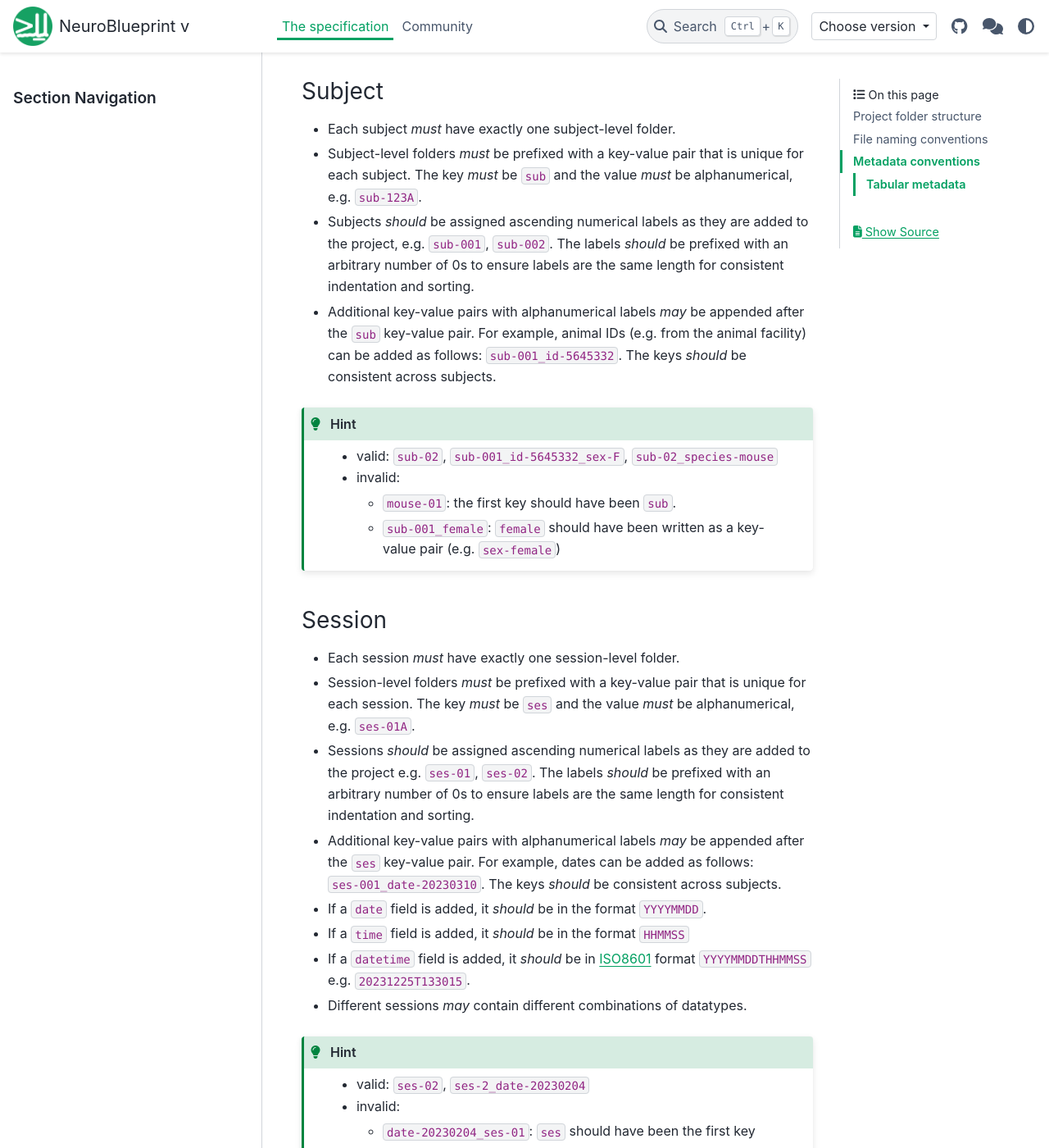
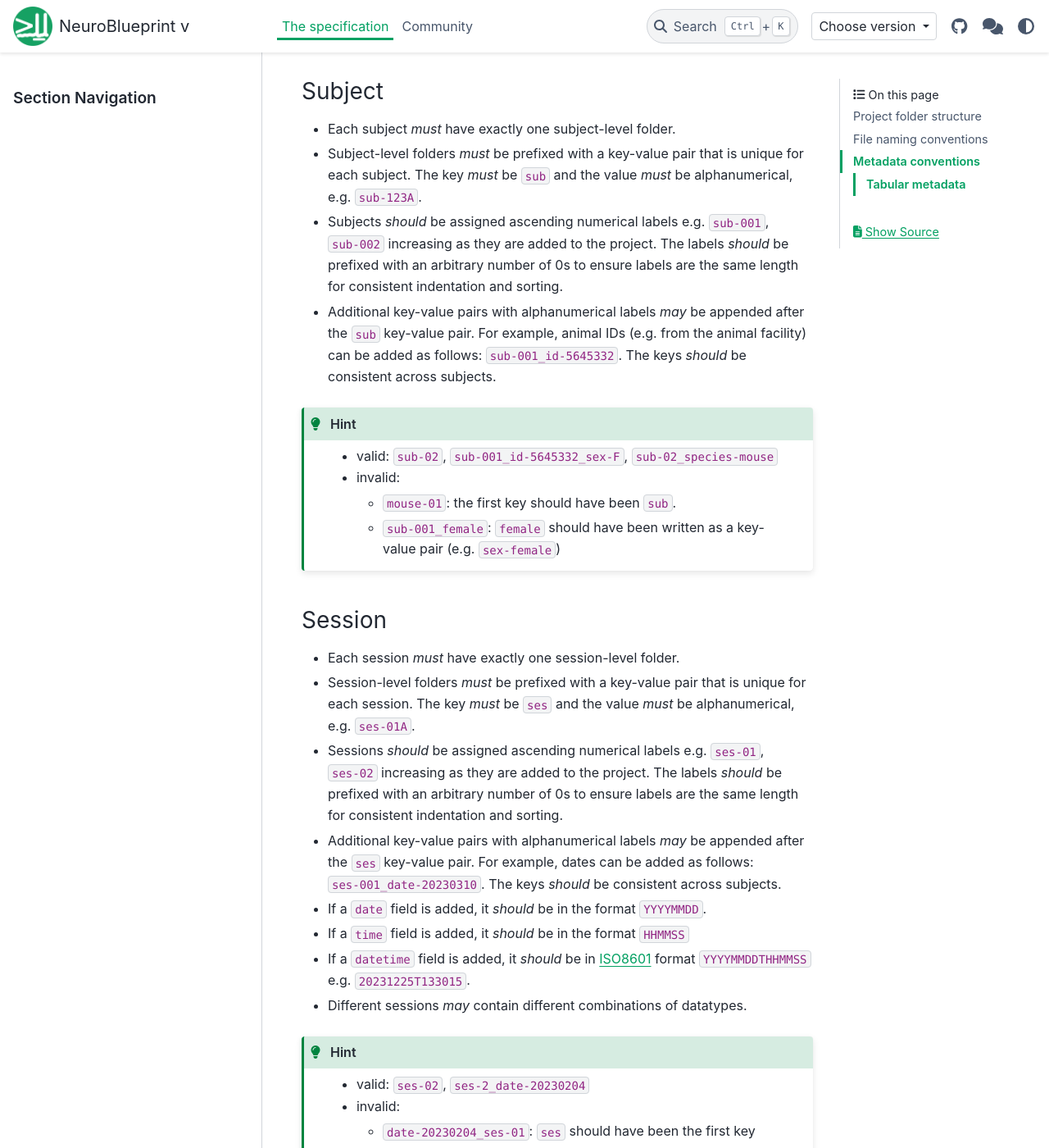
Before and after one commit to neuroinformatics-unit/NeuroBlueprint, a Sphinx documentation site: the page built from docs/source/specification.md, in a window 1280 px wide and 1400 px high, scrolled down 1667 px. Shown: the whole window at 82% size. Built offline with Sphinx 7.4.7 and the PyData theme 0.15.4, drawn with Linux system fonts in a browser that asks for light colours; the version number could not be read and is left out.

Commit message:
Minor adjustments to wording.

```diff
--- a/docs/source/specification.md
+++ b/docs/source/specification.md
@@ -40,7 +40,7 @@ Below we describe each level of the `rawdata` folder hierarchy in more detail. T
 
 * Each subject *must* have exactly one subject-level folder.
 * Subject-level folders *must* be prefixed with a key-value pair that is unique for each subject. The key *must* be `sub` and the value *must* be alphanumerical, e.g. `sub-123A`.
-* Subjects *should* be assigned ascending numerical labels as they are added to the project, e.g. `sub-001`, `sub-002`. The labels *should* be prefixed with an arbitrary number of 0s to ensure labels are the same length for consistent indentation and sorting.
+* Subjects *should* be assigned ascending numerical labels e.g. `sub-001`, `sub-002` increasing as they are added to the project. The labels *should* be prefixed with an arbitrary number of 0s to ensure labels are the same length for consistent indentation and sorting.
 * Additional key-value pairs with alphanumerical labels *may* be appended after the `sub` key-value pair. For example, animal IDs (e.g. from the animal facility) can be added as follows: `sub-001_id-5645332`. The keys *should* be consistent across subjects.
 
 :::{hint}
@@ -54,7 +54,7 @@ Below we describe each level of the `rawdata` folder hierarchy in more detail. T
 
 * Each session *must* have exactly one session-level folder.
 * Session-level folders *must* be prefixed with a key-value pair that is unique for each session. The key *must* be `ses` and the value *must* be alphanumerical, e.g. `ses-01A`.
-* Sessions *should* be assigned ascending numerical labels as they are added to the project e.g. `ses-01`, `ses-02`. The labels *should* be prefixed with an arbitrary number of 0s to ensure labels are the same length for consistent indentation and sorting.
+* Sessions *should* be assigned ascending numerical labels e.g. `ses-01`, `ses-02` increasing as they are added to the project. The labels *should* be prefixed with an arbitrary number of 0s to ensure labels are the same length for consistent indentation and sorting.
 * Additional key-value pairs with alphanumerical labels *may* be appended after the `ses` key-value pair. For example, dates can be added as follows: `ses-001_date-20230310`. The keys *should* be consistent across subjects.
 * If a `date` field is added, it *should* be in the format `YYYYMMDD`.
 * If a `time` field is added, it *should* be in the format `HHMMSS`
```
